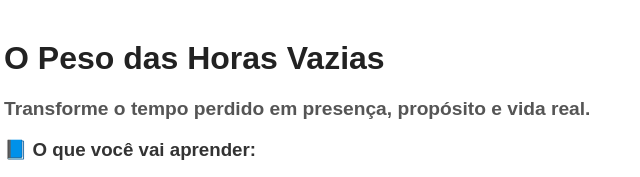
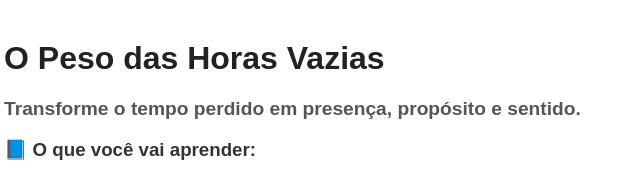
Before and after one commit to JorgeNacano/peso-das-horas, a plain HTML site: page index.html in a window 1280 px wide. Shown: the top 177 px of the page, 156-796 px from the left. Drawn offline with Linux system fonts and the light colour scheme.

Commit message:
index.html

```diff
--- a/index.html
+++ b/index.html
@@ -75,7 +75,7 @@
   <div class="container">
     <div class="text">
       <h1>O Peso das Horas Vazias</h1>
-      <h2>Transforme o tempo perdido em presença, propósito e vida real.</h2>
+      <h2>Transforme o tempo perdido em presença, propósito e sentido.</h2>
 
       <h3>📘 O que você vai aprender:</h3>
       <ul>
```
